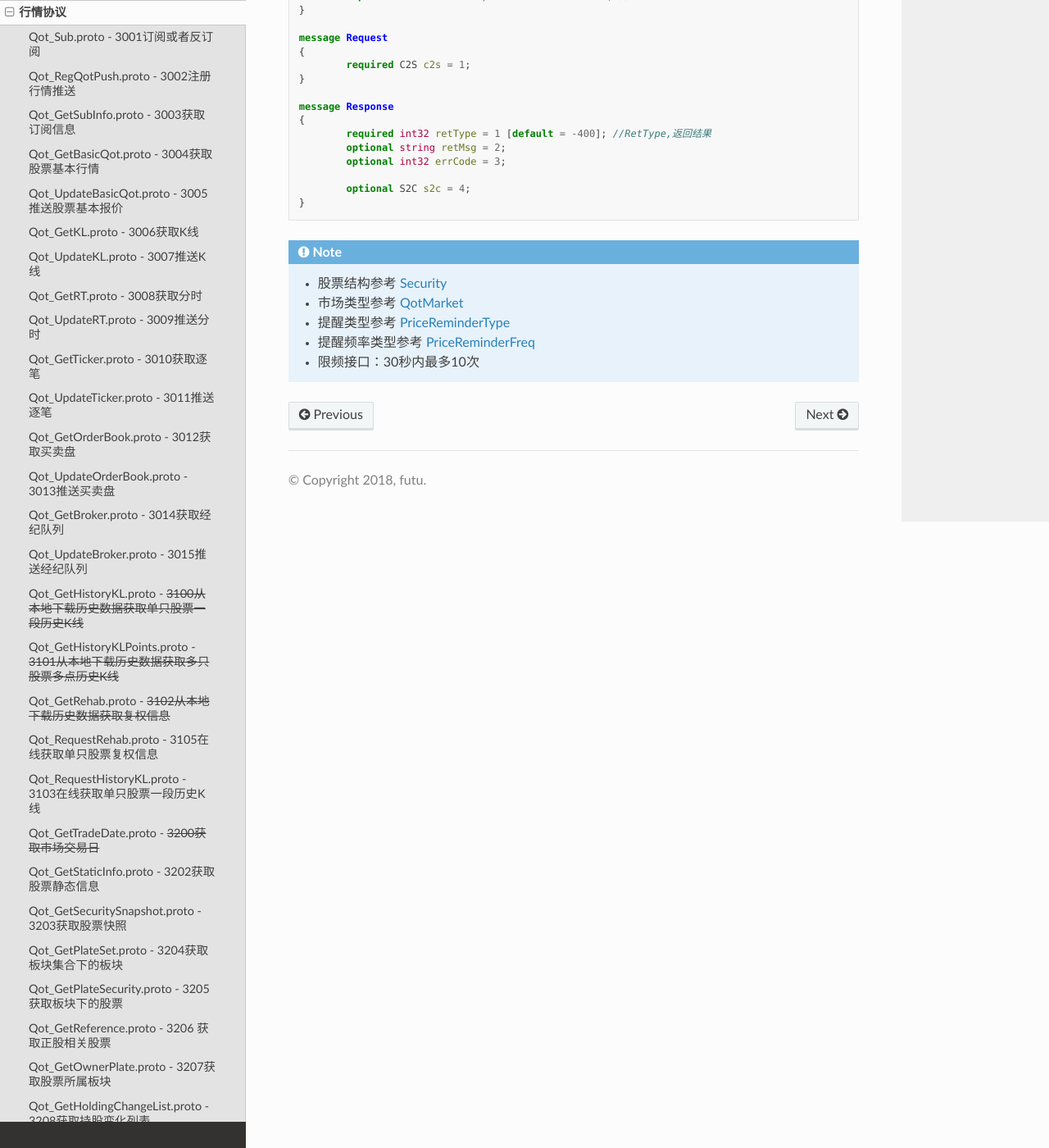
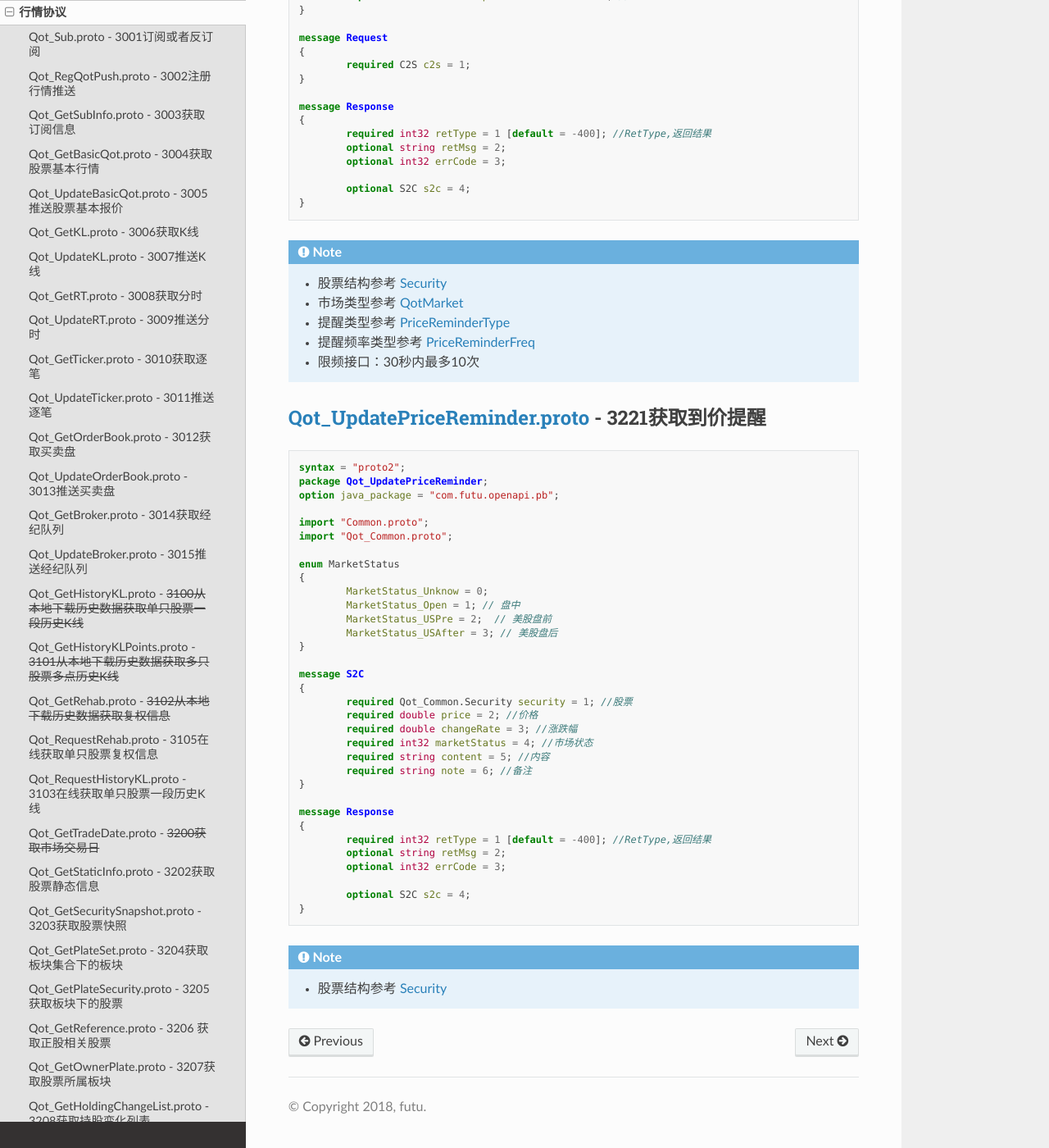
Before and after one commit to FutunnOpen/futu-api-doc, a Sphinx documentation site: the page built from doc_maker/source/protocol/quote_protocol.rst, in a window 1280 px wide and 1400 px high, scrolled down 44860 px. Shown: the whole window at 82% size. Built offline with Sphinx 7.4.7 and the Read the Docs theme 2.0.0, drawn with Linux system fonts in a browser that asks for light colours.

Commit message:
JS C++ 文档

```diff
--- a/doc_maker/source/conf.py
+++ b/doc_maker/source/conf.py
@@ -69,9 +69,9 @@ author = 'futu'
 # built documents.
 #
 # The short X.Y version.
-version = '3.18'
+version = '3.19'
 # The full version, including alpha/beta/rc tags.
-release = '3.18'
+release = '3.19'
 
 # The language for content autogenerated by Sphinx. Refer to documentation
 # for a list of supported languages.
--- a/doc_maker/source/protocol/quote_protocol.rst
+++ b/doc_maker/source/protocol/quote_protocol.rst
@@ -2485,7 +2485,6 @@
 
 ------------------------------------------------------------------------
 
-
 `Qot_GetPriceReminder.proto <https://github.com/FutunnOpen/py-futu-api/tree/master/futu/common/pb/Qot_GetPriceReminder.proto>`_ - 3221获取到价提醒
 ------------------------------------------------------------------------------------------------------------------------------------------------------------------
 
@@ -2547,3 +2546,48 @@
 	* 提醒类型参考 `PriceReminderType <base_define.html#priceremindertype>`_
 	* 提醒频率类型参考 `PriceReminderFreq <base_define.html#pricereminderfreq>`_
 	* 限频接口：30秒内最多10次
+
+
+`Qot_UpdatePriceReminder.proto <https://github.com/FutunnOpen/py-futu-api/tree/master/futu/common/pb/Qot_UpdatePriceReminder.proto>`_ - 3221获取到价提醒
+------------------------------------------------------------------------------------------------------------------------------------------------------------------
+
+.. code-block:: protobuf
+
+	syntax = "proto2";
+	package Qot_UpdatePriceReminder;
+	option java_package = "com.futu.openapi.pb";
+
+	import "Common.proto";
+	import "Qot_Common.proto";
+
+	enum MarketStatus
+	{
+		MarketStatus_Unknow = 0;
+		MarketStatus_Open = 1; // 盘中
+		MarketStatus_USPre = 2;  // 美股盘前
+		MarketStatus_USAfter = 3; // 美股盘后
+	}
+
+	message S2C
+	{
+		required Qot_Common.Security security = 1; //股票
+		required double price = 2; //价格
+		required double changeRate = 3; //涨跌幅
+		required int32 marketStatus = 4; //市场状态
+		required string content = 5; //内容
+		required string note = 6; //备注
+	}
+
+	message Response
+	{
+		required int32 retType = 1 [default = -400]; //RetType,返回结果
+		optional string retMsg = 2;
+		optional int32 errCode = 3;
+
+		optional S2C s2c = 4;
+	}
+
+
+.. note::
+
+	* 股票结构参考 `Security <base_define.html#security>`_
```
Also changed, not shown: doc_maker/source/api/Quote_API.rst (+10 -10 lines), doc_maker/source/cpp/qot.rst (+6 -1 lines), doc_maker/source/intro/FutuOpenDGuide.rst (+7 -5 lines), doc_maker/source/javascript/Quote_API.rst (+12 -10 lines), doc_maker/source/_static/FTOpenDConfig.png.
